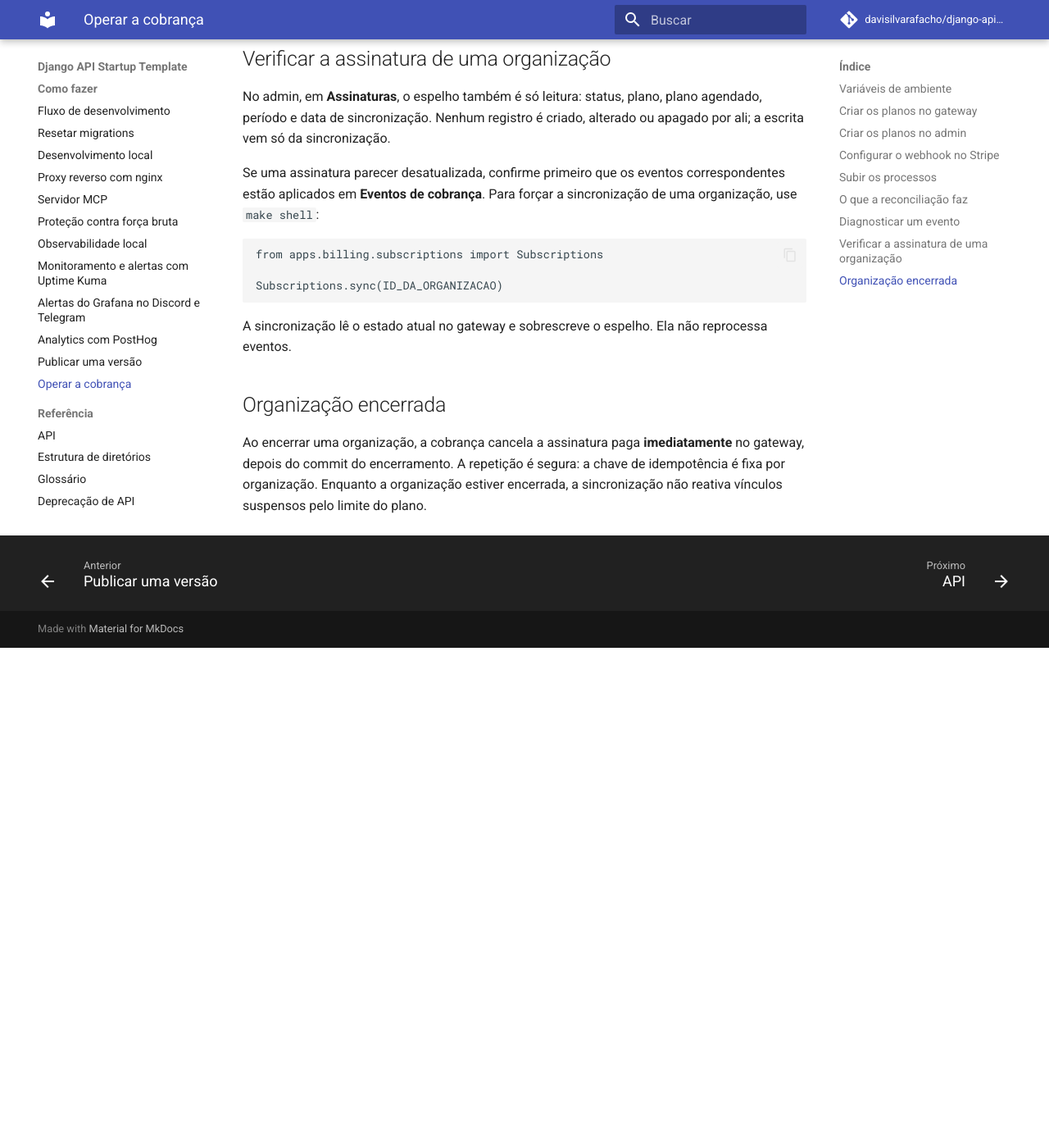
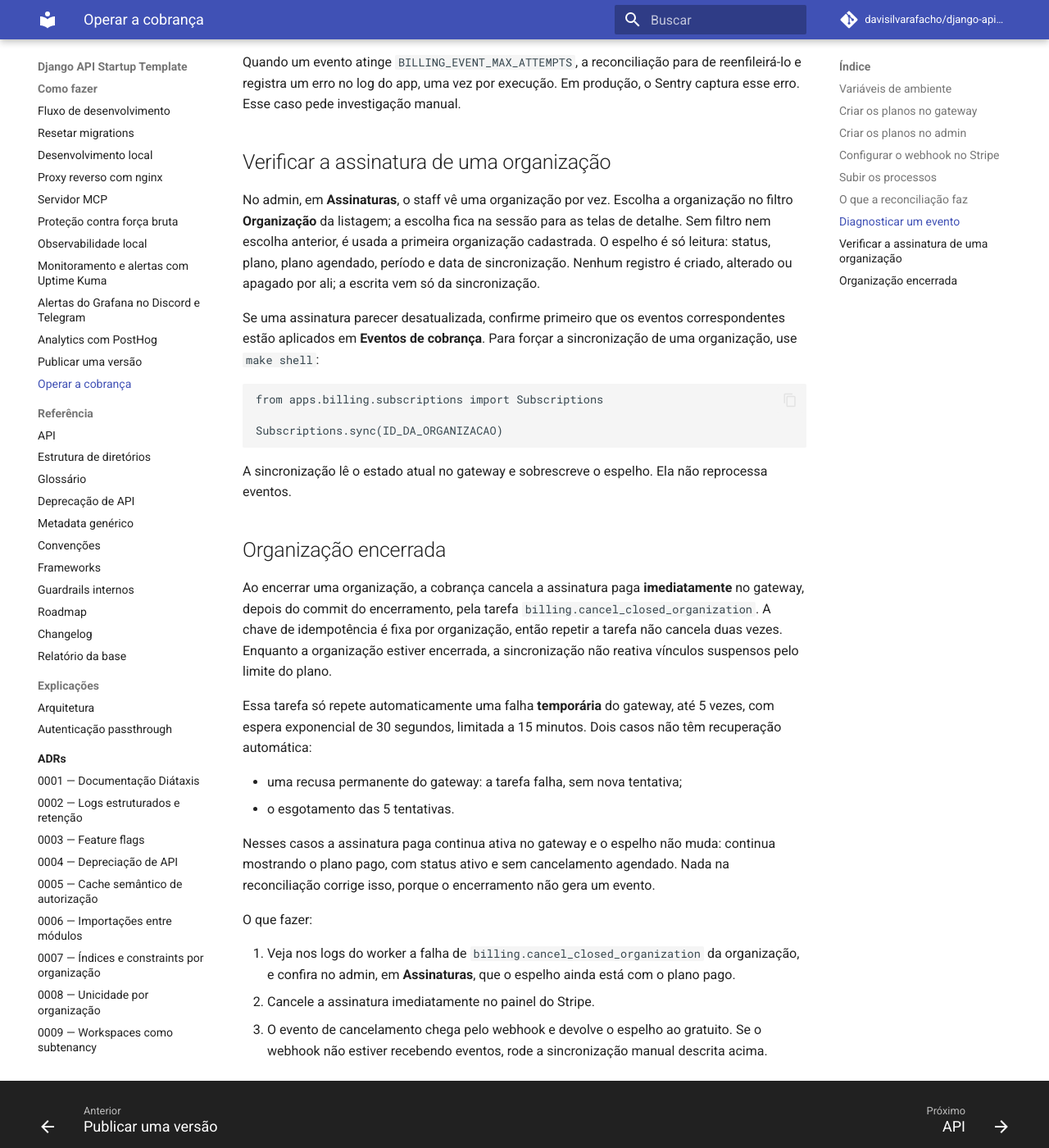
Before and after one commit to davisilvarafacho/django-api-startup-template, an MkDocs documentation site: the page built from docs/how-to/operar-cobranca.md, in a window 1280 px wide and 1400 px high, scrolled down 3787 px. Shown: the whole window at 82% size. Built offline with MkDocs 1.6.1 and Material for MkDocs 9.7.7, drawn with Linux system fonts in a browser that asks for light colours; comment, search, counter and statistics services are not loaded; before the commit the page ends 4577 px from its top, so only the background shows below that; some of the changed text lies outside the part shown.

Commit message:
fix(billing): proteger o admin de cobrança e corrigir imprecisões da documentação
Admin: a listagem e a edição de assinaturas passam a rodar sob a organização
escolhida, como no admin de metadados, para o staff não receber
RLSContextRequiredError. Em Planos, slug, rank, gratuito e ID do preço
ficam somente leitura depois de salvo; o limite de membros continua editável.

Docs: frontend URLs por ambiente, organização do admin de assinaturas, falhas
do cancelamento por encerramento e recuperação manual, reenvio de chave de
idempotência como comportamento do gateway, origem do db-roles e as
dependências reais de apps.organizacoes em apps.billing.

Co-Authored-By: Claude Haiku <noreply@anthropic.com>

```diff
--- a/docs/how-to/operar-cobranca.md
+++ b/docs/how-to/operar-cobranca.md
@@ -14,8 +14,8 @@ Todas são lidas por `utils/env.py` e estão no `.env.example`.
 | `STRIPE_WEBHOOK_SECRET` | vazio | Segredo de assinatura do endpoint de webhook. Sem ele, todo evento é recusado com `400 billing.webhook_invalid`. |
 | `STRIPE_SANDBOX` | `true` fora de produção, `false` em produção | Opera o gateway em modo de teste. Com chave `sk_live_` e sandbox ligado, o check emite aviso. |
 | `BILLING_GATEWAY_VARIANT` | `stripe` | Variante do `CHECKOUT_VARIANTS` usada pela cobrança. A rota de webhook só aceita esse nome. |
-| `FRONTEND_BILLING_CHECKOUT_SUCCESS_URL` | — | Para onde o checkout volta depois do pagamento. |
-| `FRONTEND_BILLING_CHECKOUT_CANCEL_URL` | — | Para onde o checkout volta se o cliente desistir. |
+| `FRONTEND_BILLING_CHECKOUT_SUCCESS_URL` | `http://localhost:3000/cobranca/checkout/sucesso` fora de produção; vazio em produção, sem padrão | Para onde o checkout volta depois do pagamento. Em produção, defina a variável. |
+| `FRONTEND_BILLING_CHECKOUT_CANCEL_URL` | `http://localhost:3000/cobranca/checkout/cancelado` fora de produção; vazio em produção, sem padrão | Para onde o checkout volta se o cliente desistir. Em produção, defina a variável. |
 | `BILLING_FREE_PLAN_MEMBER_LIMIT` | `3` | Limite de membros do plano gratuito, gravado quando o plano é criado. |
 | `BILLING_RECONCILE_WINDOW_HOURS` | `72` | Janela, em horas, em que a reconciliação busca eventos no gateway. |
 | `BILLING_EVENT_MAX_ATTEMPTS` | `10` | Tentativas de processamento de um evento antes de a reconciliação desistir dele. |
@@ -41,10 +41,13 @@ Um preço anual, por exemplo, é outro plano, com o mesmo `rank` do mensal. Mesm
 No admin Django, em **Planos**, cadastre cada plano pago com:
 
 - **Nome** e **slug**: o slug é o identificador que o frontend envia em
-  `{"plan": "<slug>"}`. Ele é único.
+  `{"plan": "<slug>"}`. Ele é único e, depois de salvo, não muda.
 - **Ordem** (`rank`): posição na escala. O maior rank é o plano superior, e é
-  ele que decide entre upgrade e downgrade.
-- **Limite de membros**: máximo de vínculos ativos neste plano.
+  ele que decide entre upgrade e downgrade. Depois de salvo, não muda.
+- **Limite de membros**: máximo de vínculos ativos neste plano. Continua
+  editável depois de salvo.
+- **Gratuito**: só o plano gratuito é marcado com este campo. Depois de salvo,
+  não muda, para que sempre exista exatamente um plano gratuito.
 - **Valor** (em centavos) e **ciclo de cobrança**: só para exibição e para o
   catálogo.
 - **ID do preço no gateway**: o `price_...` copiado do Stripe. Este campo só é
@@ -135,9 +137,12 @@ produção, o Sentry captura esse erro. Esse caso pede investigação manual.
 
 ## Verificar a assinatura de uma organização
 
-No admin, em **Assinaturas**, o espelho também é só leitura: status, plano,
-plano agendado, período e data de sincronização. Nenhum registro é criado,
-alterado ou apagado por ali; a escrita vem só da sincronização.
+No admin, em **Assinaturas**, o staff vê uma organização por vez. Escolha a
+organização no filtro **Organização** da listagem; a escolha fica na sessão para
+as telas de detalhe. Sem filtro nem escolha anterior, é usada a primeira
+organização cadastrada. O espelho é só leitura: status, plano, plano agendado,
+período e data de sincronização. Nenhum registro é criado, alterado ou apagado
+por ali; a escrita vem só da sincronização.
 
 Se uma assinatura parecer desatualizada, confirme primeiro que os eventos
 correspondentes estão aplicados em **Eventos de cobrança**. Para forçar a
@@ -155,6 +160,29 @@ reprocessa eventos.
 ## Organização encerrada
 
 Ao encerrar uma organização, a cobrança cancela a assinatura paga **imediatamente**
-no gateway, depois do commit do encerramento. A repetição é segura: a chave de
-idempotência é fixa por organização. Enquanto a organização estiver encerrada,
-a sincronização não reativa vínculos suspensos pelo limite do plano.
+no gateway, depois do commit do encerramento, pela tarefa
+`billing.cancel_closed_organization`. A chave de idempotência é fixa por
+organização, então repetir a tarefa não cancela duas vezes. Enquanto a
+organização estiver encerrada, a sincronização não reativa vínculos suspensos
+pelo limite do plano.
+
+Essa tarefa só repete automaticamente uma falha **temporária** do gateway, até 5
+vezes, com espera exponencial de 30 segundos, limitada a 15 minutos. Dois casos
+não têm recuperação automática:
+
+- uma recusa permanente do gateway: a tarefa falha, sem nova tentativa;
+- o esgotamento das 5 tentativas.
+
+Nesses casos a assinatura paga continua ativa no gateway e o espelho não muda:
+continua mostrando o plano pago, com status ativo e sem cancelamento agendado.
+Nada na reconciliação corrige isso, porque o encerramento não gera um evento.
+
+O que fazer:
+
+1. Veja nos logs do worker a falha de `billing.cancel_closed_organization` da
+   organização, e confira no admin, em **Assinaturas**, que o espelho ainda está
+   com o plano pago.
+2. Cancele a assinatura imediatamente no painel do Stripe.
+3. O evento de cancelamento chega pelo webhook e devolve o espelho ao gratuito.
+   Se o webhook não estiver recebendo eventos, rode a sincronização manual
+   descrita acima.
```
Also changed, not shown: other parts of docs/how-to/operar-cobranca.md (+1 -2 lines), docs/explanation/arquitetura.md (+9 -6 lines), docs/how-to/resetar-migrations.md (+9 -0 lines), docs/reference/api.md (+3 -2 lines), 3 other files.
